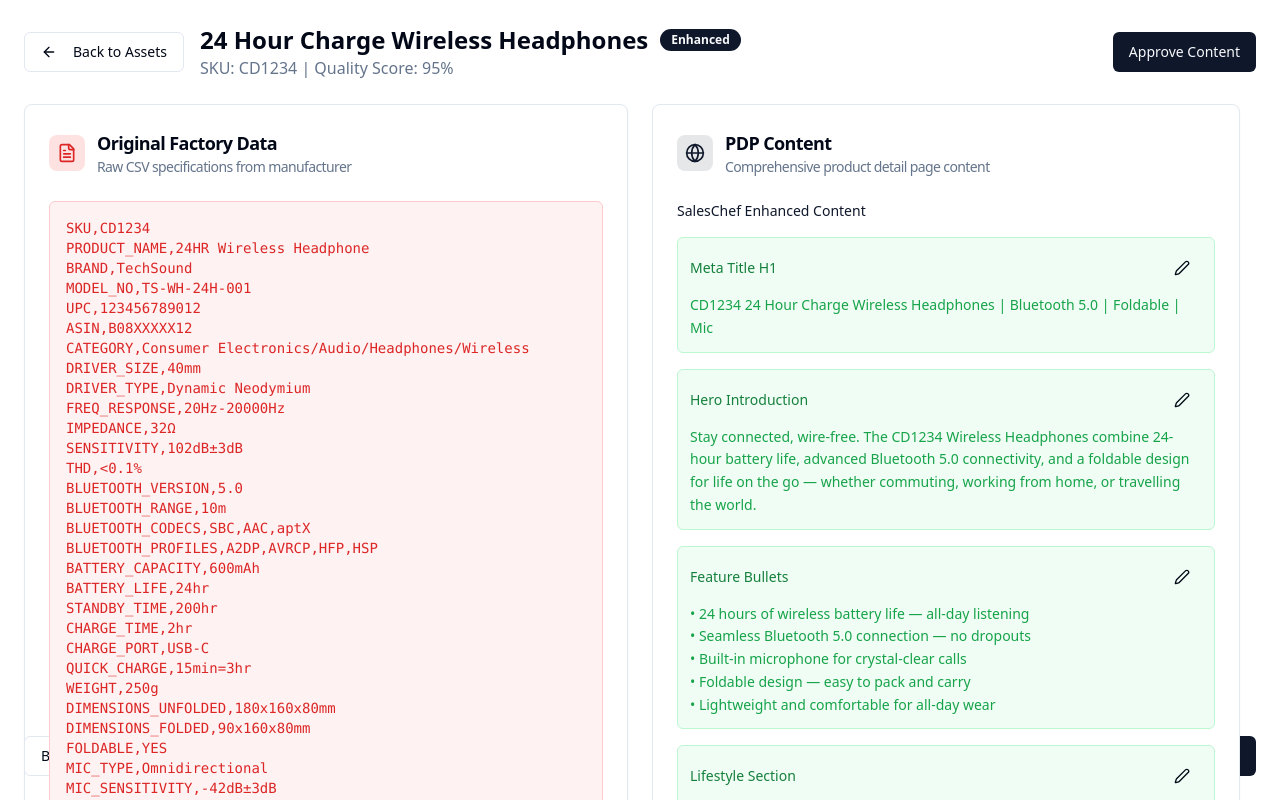
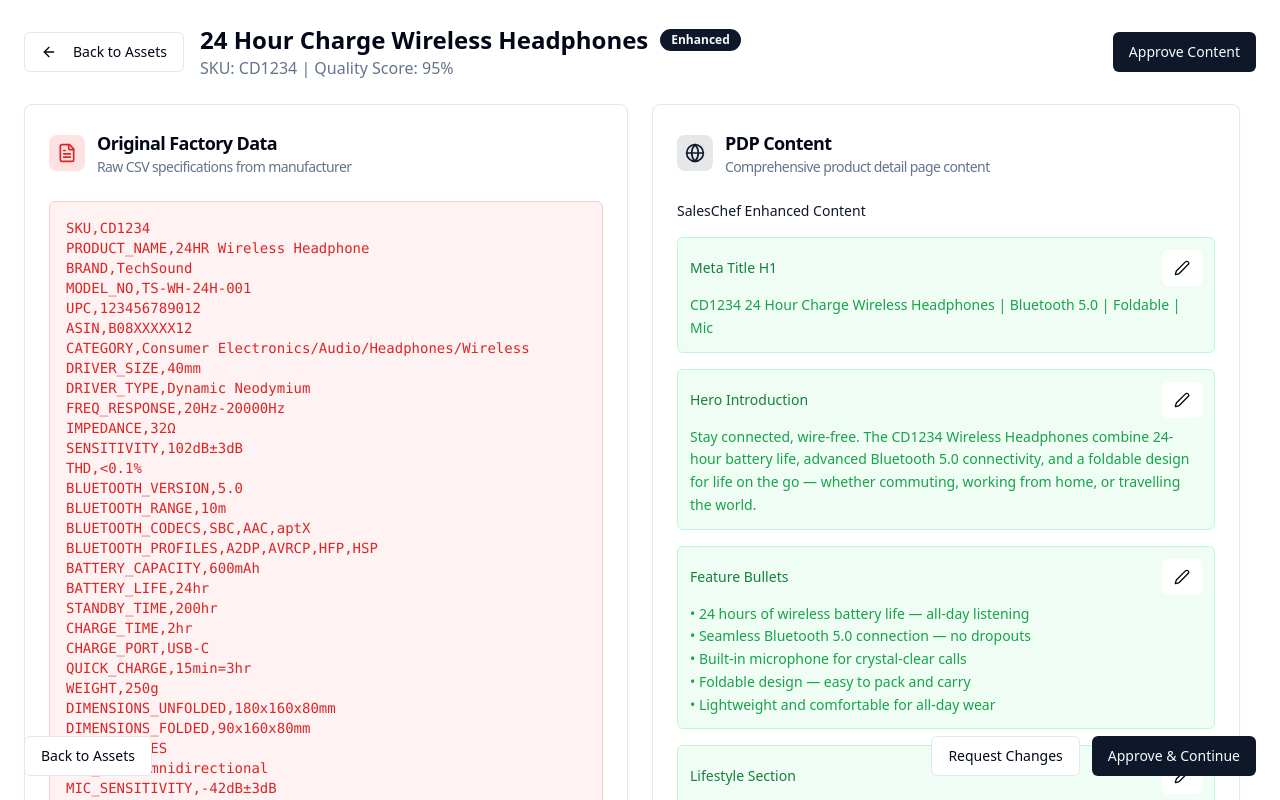
Before and after one commit to ConFrantzeskos/saleschefmvp, a React (Vite) app: page /review/1 in a window 1280 px wide. Shown: the top 800 px of the page. Built offline with nearby package versions, Linux system fonts and the light colour scheme.

Commit message:
Fix: Resolve button visibility issue on AssetReview page
Adjusted the z-index or other styling properties to ensure buttons on the AssetReview page are displayed above text fields.

```diff
--- a/src/pages/AssetReview.tsx
+++ b/src/pages/AssetReview.tsx
@@ -286,7 +286,7 @@ RETAIL_PRICE,USD_79.99`;
     <div className="min-h-screen bg-background">
       <div className="max-w-7xl mx-auto p-6">
         <div className="flex items-center space-x-4 mb-6">
-          <Button variant="outline" onClick={() => navigate('/review')}>
+          <Button variant="outline" onClick={() => navigate('/review')} className="relative z-50">
             <ArrowLeft className="w-4 h-4 mr-2" />
             Back to Assets
           </Button>
@@ -299,7 +299,7 @@ RETAIL_PRICE,USD_79.99`;
             </div>
             <p className="text-muted-foreground">SKU: {asset.sku} | Quality Score: {asset.quality}%</p>
           </div>
-          <Button>
+          <Button className="relative z-50">
             Approve Content
           </Button>
         </div>
@@ -322,7 +322,7 @@ RETAIL_PRICE,USD_79.99`;
               </CardHeader>
               <CardContent className="flex-1 overflow-hidden">
                 <ScrollArea className="h-full">
-                  <div className="border border-red-200 bg-red-50 p-4 rounded-md">
+                  <div className="border border-red-200 bg-red-50 p-4 rounded-md relative z-10">
                     <pre className="text-sm text-red-600 font-mono whitespace-pre-wrap">
                       {consolidatedRawData}
                     </pre>
@@ -339,7 +339,7 @@ RETAIL_PRICE,USD_79.99`;
                 {contentSections.map((section, sectionIndex) => {
                   const Icon = section.icon;
                   return (
-                    <Card key={sectionIndex}>
+                    <Card key={sectionIndex} className="relative z-20">
                       <CardHeader>
                         <CardTitle className="flex items-center space-x-3">
                           <div className="p-2 bg-primary/10 rounded-lg">
@@ -359,16 +359,17 @@ RETAIL_PRICE,USD_79.99`;
                             const isEditing = editingField === fieldKey;
 
                             return (
-                              <div key={itemIndex} className="border border-green-200 bg-green-50 p-3 rounded-md">
+                              <div key={itemIndex} className="border border-green-200 bg-green-50 p-3 rounded-md relative z-30">
                                 <div className="flex items-center justify-between mb-2">
                                   <h5 className="font-medium text-sm text-green-700">{item.label}</h5>
-                                  <div className="flex space-x-1">
+                                  <div className="flex space-x-1 relative z-40">
                                     {isEditing ? (
                                       <>
                                         <Button
                                           size="sm"
                                           variant="ghost"
                                           onClick={() => handleSave(sectionIndex, itemIndex)}
+                                          className="relative z-50 bg-white hover:bg-gray-100"
                                         >
                                           <Check className="w-3 h-3" />
                                         </Button>
@@ -376,6 +377,7 @@ RETAIL_PRICE,USD_79.99`;
                                           size="sm"
                                           variant="ghost"
                                           onClick={handleCancel}
+                                          className="relative z-50 bg-white hover:bg-gray-100"
                                         >
                                           <X className="w-3 h-3" />
                                         </Button>
@@ -385,6 +387,7 @@ RETAIL_PRICE,USD_79.99`;
                                         size="sm"
                                         variant="ghost"
                                         onClick={() => handleEdit(sectionIndex, itemIndex)}
+                                        className="relative z-50 bg-white hover:bg-gray-100"
                                       >
                                         <Edit2 className="w-3 h-3" />
                                       </Button>
@@ -398,7 +401,7 @@ RETAIL_PRICE,USD_79.99`;
                                       ...editValues,
                                       [fieldKey]: e.target.value
                                     })}
-                                    className="text-sm min-h-[100px] bg-white"
+                                    className="text-sm min-h-[100px] bg-white relative z-30"
                                   />
                                 ) : (
                                   <div className="text-sm leading-relaxed whitespace-pre-line text-green-600">
@@ -419,7 +422,7 @@ RETAIL_PRICE,USD_79.99`;
           </div>
         </div>
 
-        <div className="mt-8 flex justify-between">
+        <div className="mt-8 flex justify-between relative z-50">
           <Button variant="outline" onClick={() => navigate('/review')}>
             Back to Assets
           </Button>
```
